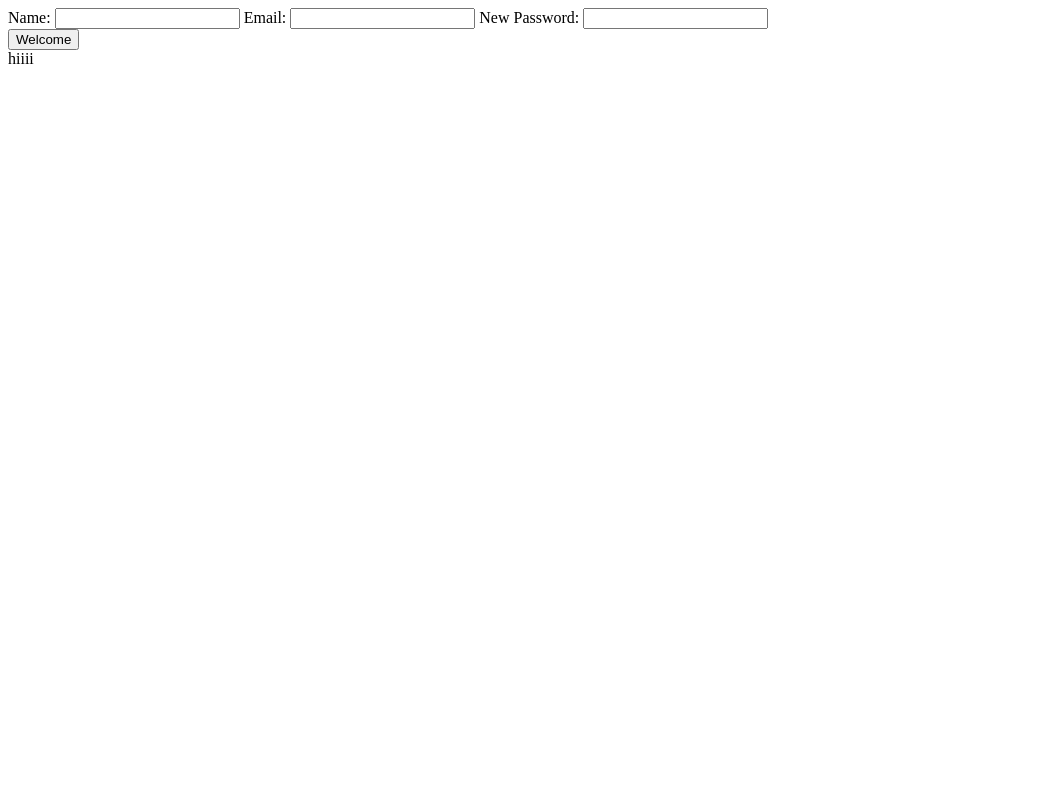
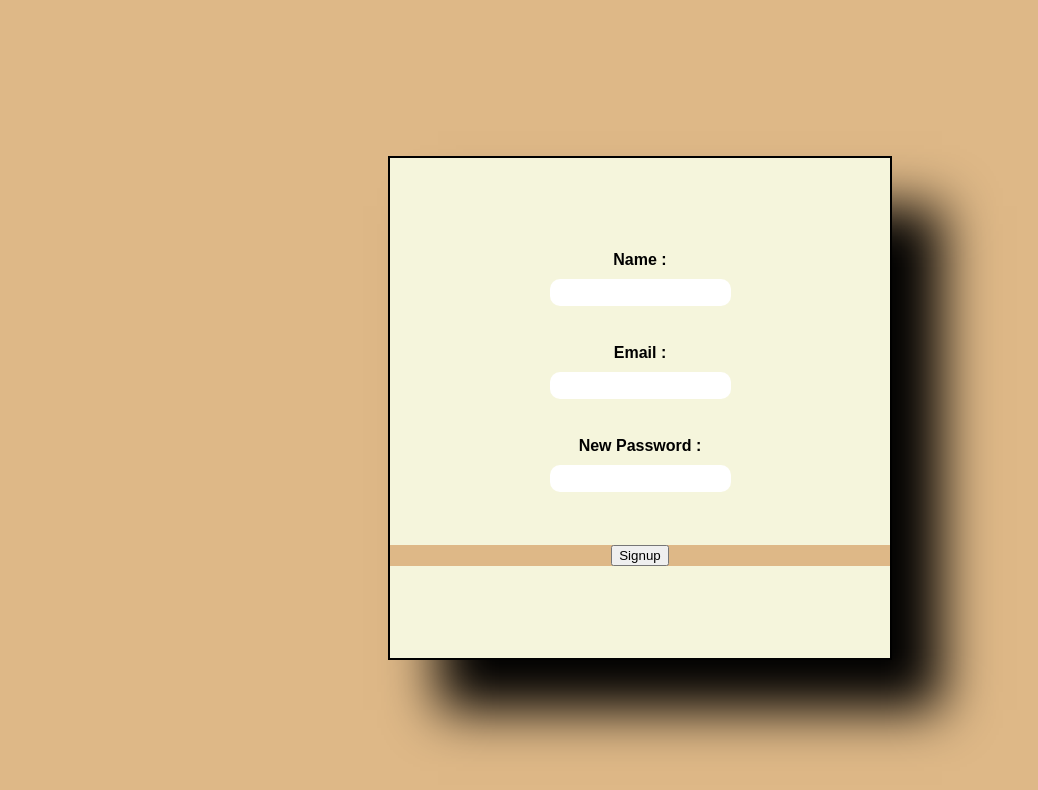
Before and after one commit to mithram1707/lms_client, a plain HTML site: page signup.html in a window 1280 px wide. Shown: the whole page, without its empty margins (0-1038 px from the left). Drawn offline with Linux system fonts and the light colour scheme.

Commit message:
first commit

```diff
--- a/index.css
+++ b/index.css
@@ -1,3 +1,61 @@
+/* .stud {
+    font-family: 'Gill Sans', 'Gill Sans MT', Calibri, 'Trebuchet MS', sans-serif;
+    color: palevioletred;
+    font-size: xx-large;
+}
+
+.container {
+    border: 2px solid black;
+    height:500px;
+    width:500px;
+    margin:100px 200px 100px 200px;
+    background-color:beige;
+    padding:20px;
+    color:rgba(107, 47, 47, 0.847);
+} */
+.signup-container{
+    height:100vh;
+    background-color:burlywood;
+    display:flex;
+    flex-direction:column;
+    align-items:center;
+    justify-content:center;
+}
 .signup{
+    border:2px solid black;
+    height:500px;
+    width:500px;
+    display:flex;
+    flex-direction:column;
+    align-items:center;
+    justify-content:center;
+    background-color:beige;
+    gap:25px;
+    box-shadow:50px 50px 50px;
+}
+.data{
+    width:100%;
+    display:flex;
+    flex-direction:column;
+    gap:10px;
+    align-items:center;
+    justify-content:center;
+}
+.but{
+    background-color:burlywood;
+    display:flex;
+    width:100%;
+    justify-content:center;
+    color:azure;
+}
+
+.data input{
+    border:none;
+    border-radius:10px;
+    height:25px;
+}
+.data label{
+    font-family:Arial, Helvetica, sans-serif;
+    font-weight:bolder;
 
 }
--- a/signup.html
+++ b/signup.html
@@ -1,27 +1,27 @@
 <!DOCTYPE html>
 <html lang="en">
+
 <head>
     <meta charset="UTF-8">
     <meta name="viewport" content="width=device-width, initial-scale=1.0">
     <title>Document</title>
     <link rel="stylesheet" href="index.css">
 </head>
-<body>
+
+<body class="signup-container">
     <div class="signup">
         <div class="data">
-            <label for="name">Name:</label>
-            <input type="text">
-            <label for="email">Email:</label>
-            <input type="email">
-            <label for="pass">New Password:</label>
-            <input type="password">
+            <label for="name"> Name : </label>
+            <input type="text"><br>
+            <label for="email"> Email : </label>
+            <input type="email"><br>
+            <label fpr="pass"> New Password : </label>
+            <input type="password"><br>
         </div>
-        <div>
-            <button>Welcome</button>
+        <div class="but">
+            <button>Signup</button>
         </div>
     </div>
-    <span class="cont">
-       hiiii
-    </span>
 </body>
+
 </html>
```
